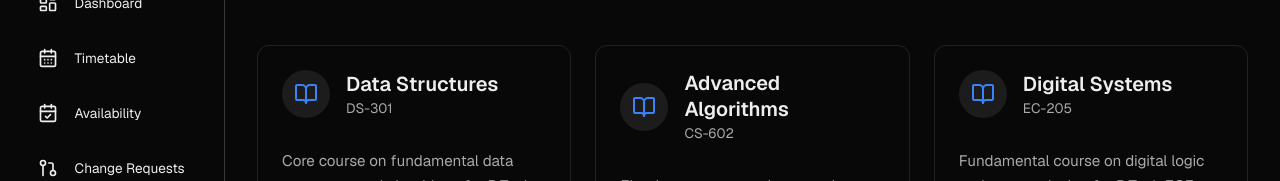
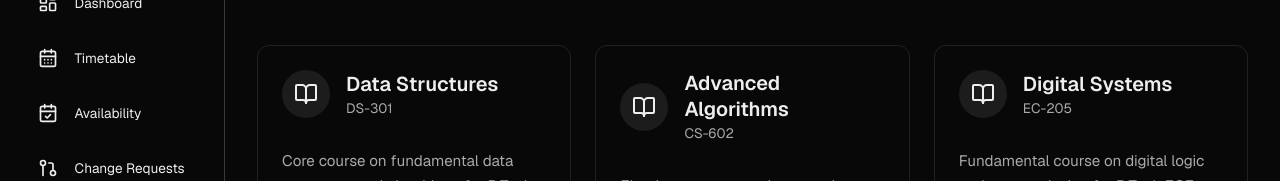
Before and after one commit to Shourya523/EduSch-Frontend, a React (Vite) app: page /teacher/courses in a window 1280 px wide. Shown: the part 121-302 px from the top of the page. Built offline with nearby package versions, Linux system fonts and the light colour scheme.

Commit message:
Made style changes

```diff
--- a/src/Pages/Teacher/TeacherCourses.css
+++ b/src/Pages/Teacher/TeacherCourses.css
@@ -4,7 +4,7 @@
     --border: rgba(255, 255, 255, 0.1);
     --btn-dark: #1c1c1c;
     --text-muted: rgba(238, 238, 238, 0.7);
-    --accent-primary: #3b82f6;
+    --accent-primary: #eeeeee;
 }
 
 .page-layout {
```
